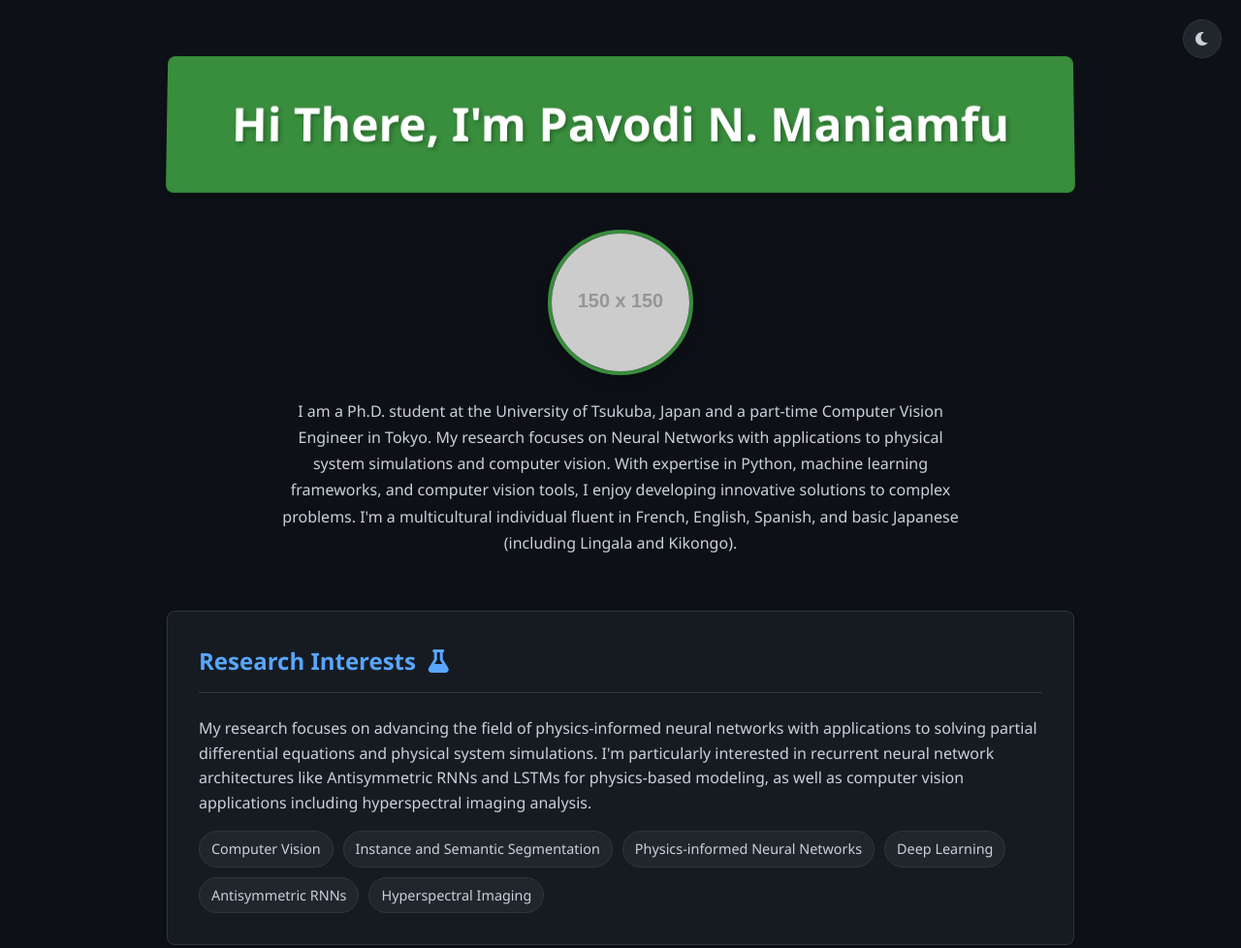
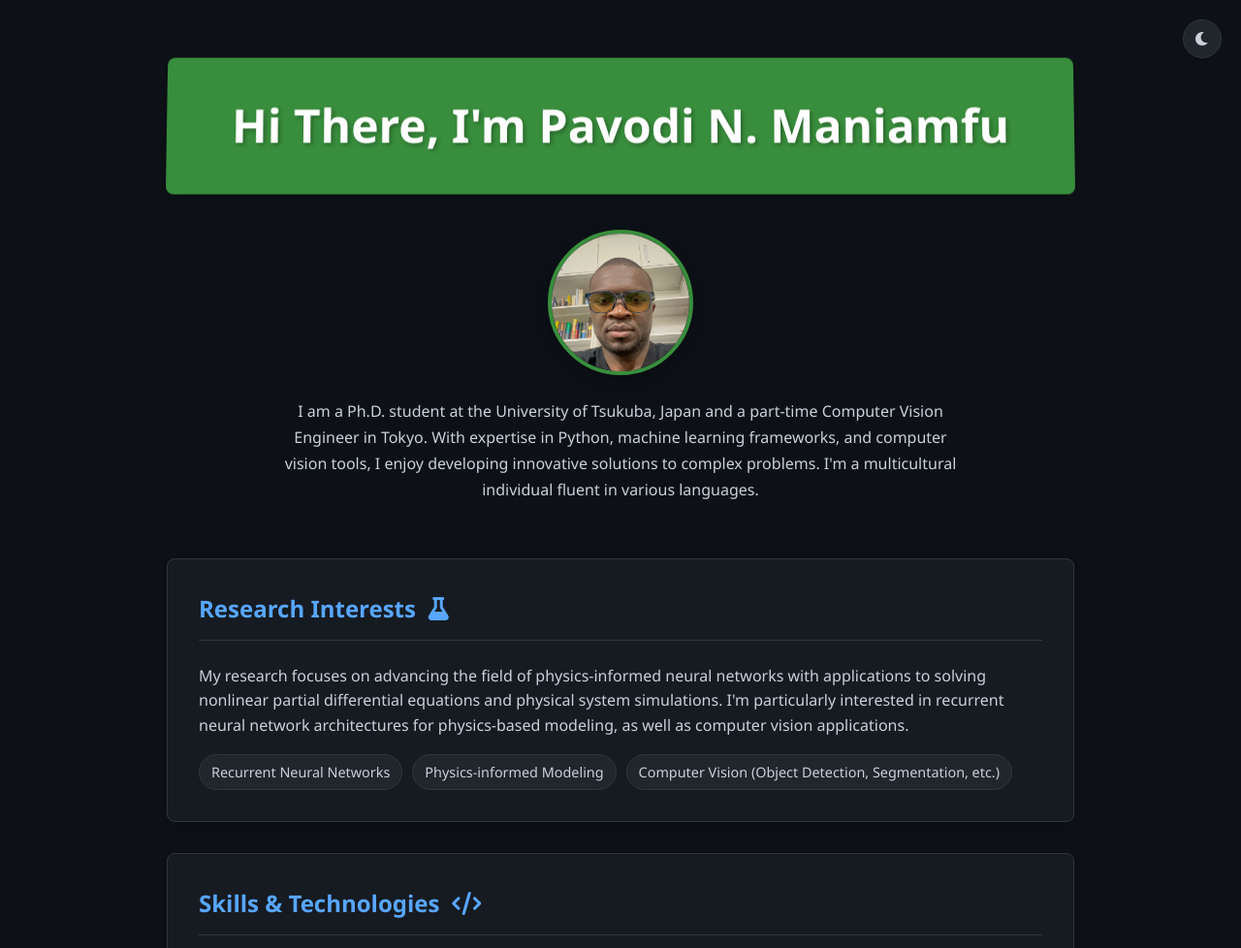
Before and after one commit to pavodi-NM/pavodi-nm.github.io, a plain HTML site: page index.html in a window 1280 px wide. Shown: the top 978 px of the page at 97% size. Drawn offline with Linux system fonts and the light colour scheme; placeholder pictures from the web are drawn by us.

Commit message:
Added the profile picture

```diff
--- a/index.html
+++ b/index.html
@@ -19,9 +19,9 @@
             </div>
 
             <div class="profile-container">
-                <img src="https://via.placeholder.com/150" alt="Profile Image" class="profile-image">
+                <img src="assets/mani_github.jpeg" alt="Profile Image" class="profile-image">
                 <div class="bio">
-                    <p>I am a Ph.D. student at the University of Tsukuba, Japan and a part-time Computer Vision Engineer in Tokyo. My research focuses on Neural Networks with applications to physical system simulations and computer vision. With expertise in Python, machine learning frameworks, and computer vision tools, I enjoy developing innovative solutions to complex problems. I'm a multicultural individual fluent in French, English, Spanish, and basic Japanese (including Lingala and Kikongo).</p>
+                    <p>I am a Ph.D. student at the University of Tsukuba, Japan and a part-time Computer Vision Engineer in Tokyo. With expertise in Python, machine learning frameworks, and computer vision tools, I enjoy developing innovative solutions to complex problems. I'm a multicultural individual fluent in various languages.</p>
                 </div>
             </div>
         </header>
@@ -29,15 +29,12 @@
         <main>
             <section class="section">
                 <h2 class="section-title">Research Interests <i class="fas fa-flask"></i></h2>
-                <p>My research focuses on advancing the field of physics-informed neural networks with applications to solving partial differential equations and physical system simulations. I'm particularly interested in recurrent neural network architectures like Antisymmetric RNNs and LSTMs for physics-based modeling, as well as computer vision applications including hyperspectral imaging analysis.</p>
+                <p>My research focuses on advancing the field of physics-informed neural networks with applications to solving nonlinear partial differential equations and physical system simulations. I'm particularly interested in recurrent neural network architectures for physics-based modeling, as well as computer vision applications.</p>
 
                 <div class="tag-cloud">
-                    <div class="tag">Computer Vision</div>
-                    <div class="tag">Instance and Semantic Segmentation</div>
-                    <div class="tag">Physics-informed Neural Networks</div>
-                    <div class="tag">Deep Learning</div>
-                    <div class="tag">Antisymmetric RNNs</div>
-                    <div class="tag">Hyperspectral Imaging</div>
+                    <div class="tag">Recurrent Neural Networks</div>
+                    <div class="tag">Physics-informed Modeling</div>
+                    <div class="tag">Computer Vision (Object Detection, Segmentation, etc.)</div>
                 </div>
             </section>
 
@@ -156,6 +153,7 @@
                 <a href="#" class="coffee-btn"><i class="fas fa-mug-hot"></i> Buy me a coffee</a>
             </section>
 
+            <!---GitHub Stats
             <section class="section">
                 <h2 class="section-title">GitHub Stats <i class="fas fa-chart-bar"></i></h2>
                 <div class="github-stats">
@@ -201,6 +199,7 @@
                     <img src="https://ghchart.rshah.org/pavodi-NM" alt="GitHub Contribution Graph" style="width: 100%;">
                 </div>
             </section>
+            ----->
 
             <section class="section">
                 <h2 class="section-title">Projects <i class="fas fa-project-diagram"></i></h2>
@@ -219,7 +218,7 @@
                         <h3>SAM Annotation Tool</h3>
                         <p>SAM Annotation Tool is a tool that allows users to annotate images with SAM (Segment Anything Model) for object detection and segmentation tasks.</p>
                         <div class="project-links">
-                            <a href="https://github.com/pavodi-NM/sam-annotator"><i class="fab fa-github"></i> Code</a>
+                            <a href="https://test.pypi.org/project/sam-annotator/"><i class="fab fa-github"></i> Code</a>
                             <a href="https://test.pypi.org/project/sam-annotator/"><i class="fas fa-external-link-alt"></i> Demo</a>
                         </div>
                     </div>
--- a/styles.css
+++ b/styles.css
@@ -248,9 +248,16 @@ header {
     height: 150px;
     border-radius: 50%;
     object-fit: cover;
+    object-position: center;
     border: 4px solid var(--highlight-bg);
     margin-bottom: 1.5rem;
     box-shadow: 0 5px 15px rgba(0, 0, 0, 0.3);
+    transition: transform 0.3s ease, box-shadow 0.3s ease;
+}
+
+.profile-image:hover {
+    transform: scale(1.05);
+    box-shadow: 0 8px 20px rgba(0, 0, 0, 0.4);
 }
 
 .bio {
```
Also changed, not shown: assets/mani_github.jpeg (added), 1 other file.
